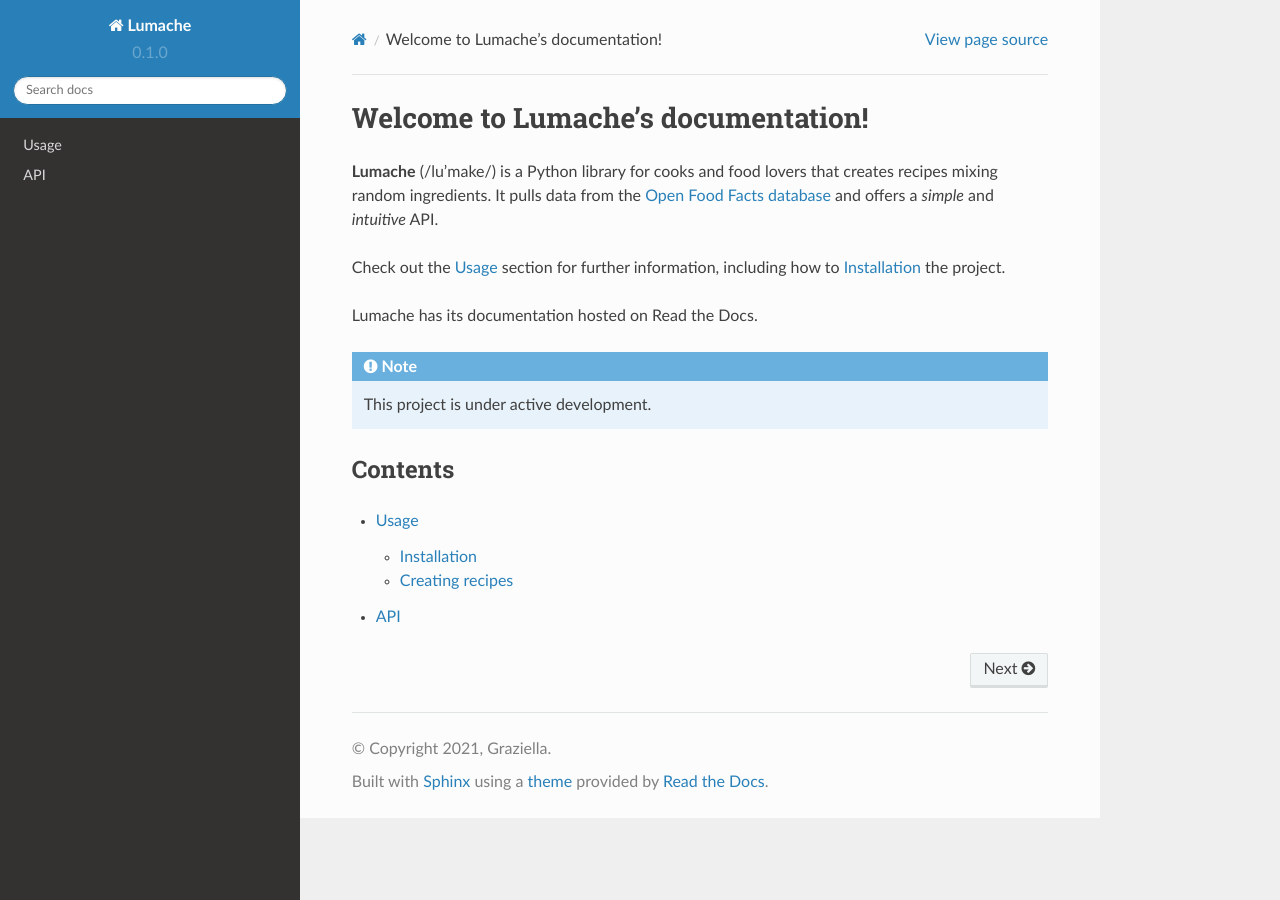
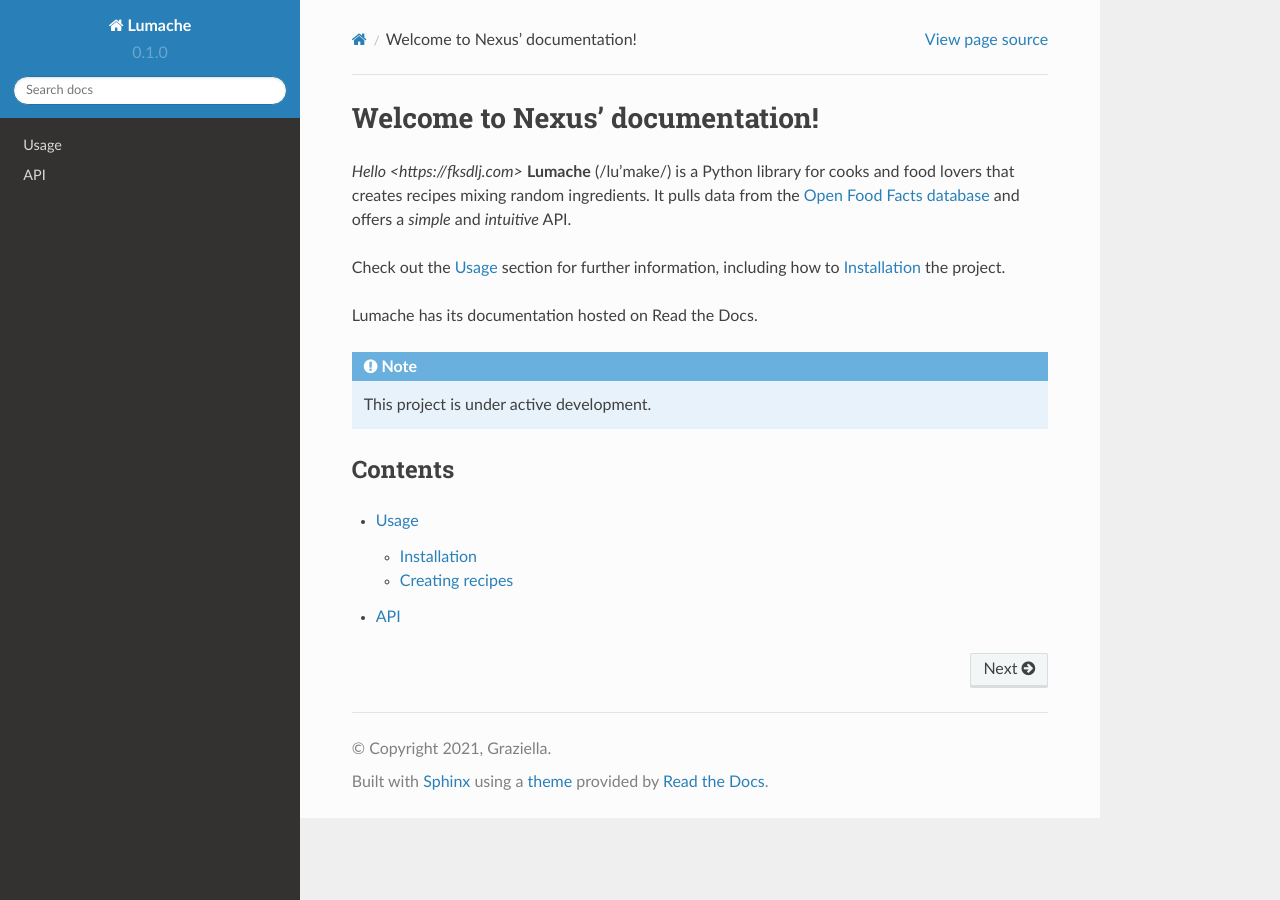
Before and after one commit to nexus-raid-app/docs, a Sphinx documentation site: the page built from docs/source/index.rst, in a window 1280 px wide. Built offline with Sphinx 7.4.7 and the Read the Docs theme 2.0.0, drawn with Linux system fonts in a browser that asks for light colours.

Commit message:
Update index.rst

```diff
--- a/docs/source/index.rst
+++ b/docs/source/index.rst
@@ -1,6 +1,6 @@
-Welcome to Lumache's documentation!
+Welcome to Nexus' documentation!
 ===================================
-
+`Hello <https://fksdlj.com>`
 **Lumache** (/lu'make/) is a Python library for cooks and food lovers
 that creates recipes mixing random ingredients.
 It pulls data from the `Open Food Facts database <https://world.openfoodfacts.org/>`_
```
